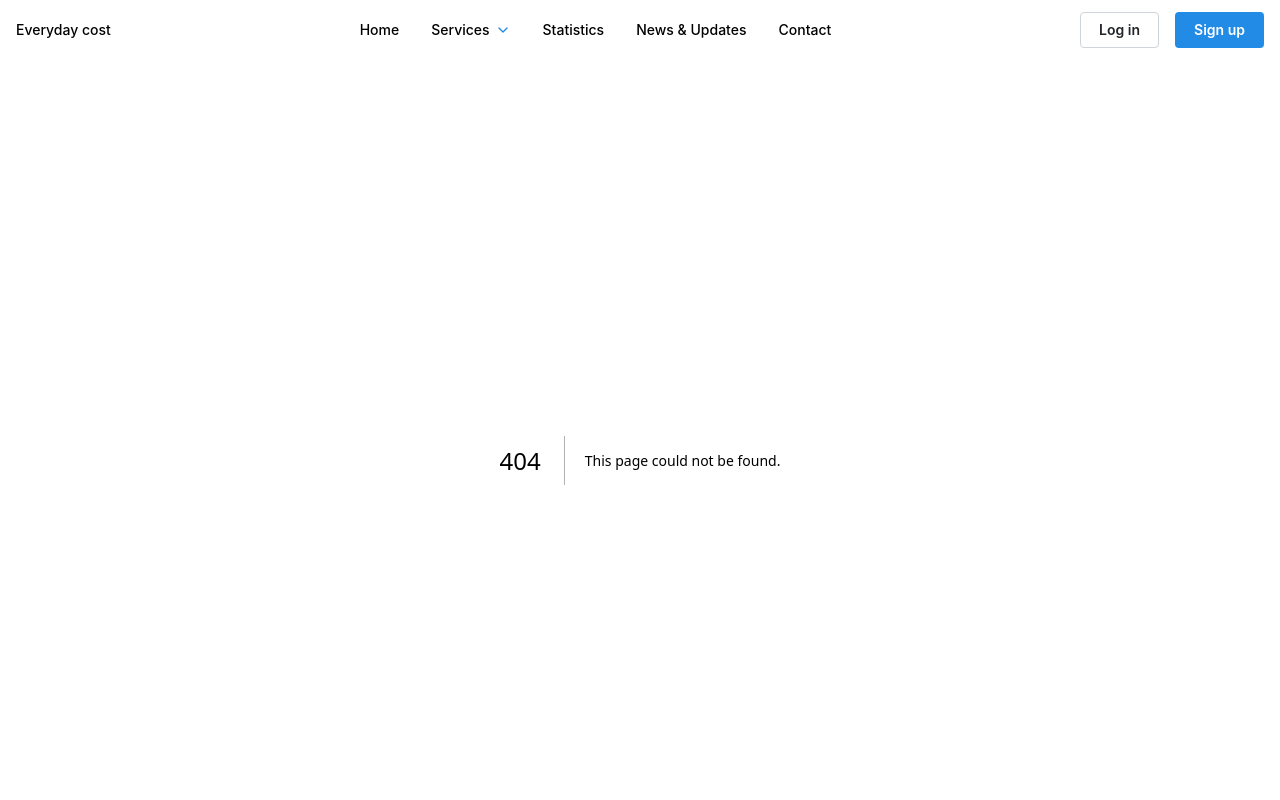
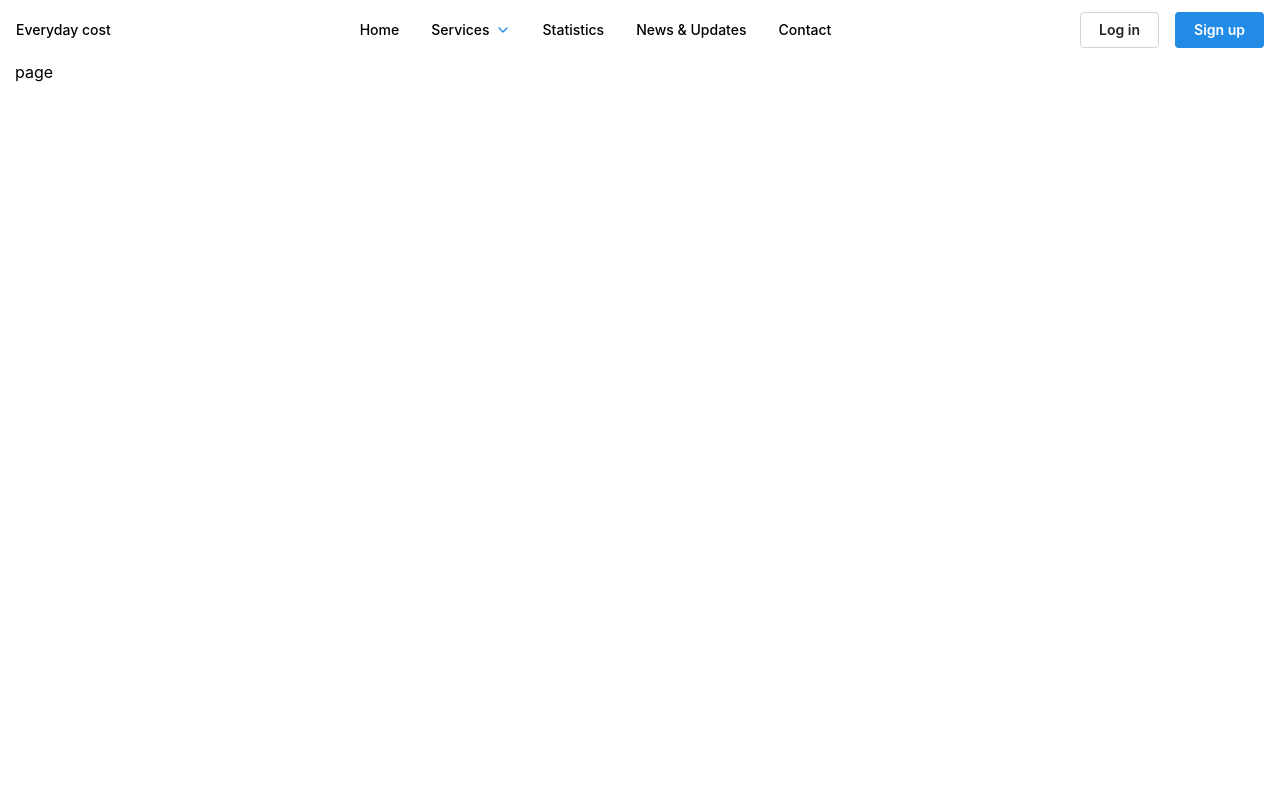
Before and after one commit to parklego/everyday-cost, a Next.js app: page /news in a window 1280 px wide. Before the commit this address had no page. Shown: the top 800 px of the page. Built offline with nearby package versions, Linux system fonts and the light colour scheme.

Commit message:
페이지 테스트

```diff
--- /dev/null
+++ b/src/app/news/page.tsx
@@ -0,0 +1,7 @@
+import React from "react";
+
+const page = () => {
+  return <div>page</div>;
+};
+
+export default page;
--- a/src/components/ui/review/Review.tsx
+++ b/src/components/ui/review/Review.tsx
@@ -1,5 +1,3 @@
-"use client";
-
 import {
   Image,
   Text,
```
